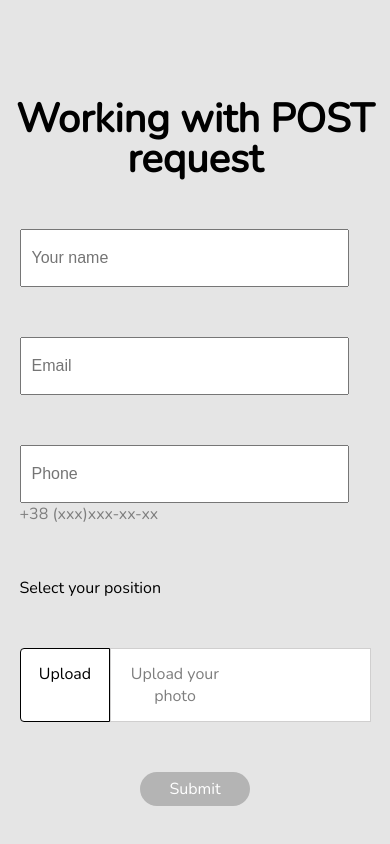
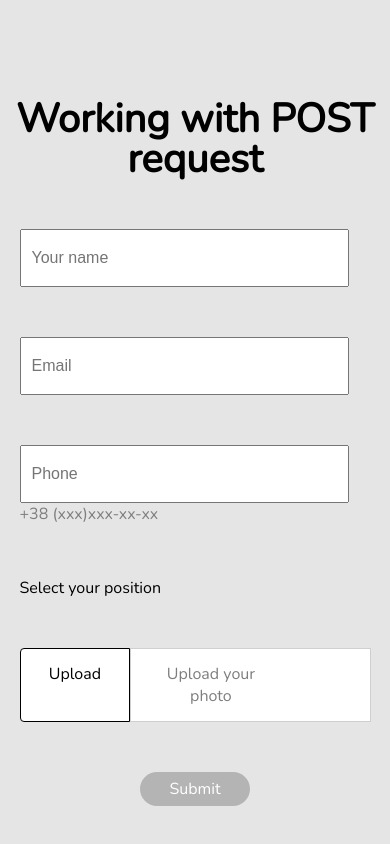
Before and after one commit to olksii/testforjob, a React (Create React App) app: page / in a window 390 px wide. Shown: the part 1055-1899 px from the top of the page. Built offline with nearby package versions, Linux system fonts and the light colour scheme; no server answers.

Commit message:
optimization

```diff
--- a/src/components/bottom-section/Form/Form.module.scss
+++ b/src/components/bottom-section/Form/Form.module.scss
@@ -53,6 +53,11 @@
     border: 1px solid #D0CFCF;
     color: #7E7E7E;
     padding: 14px 147px 14px 16px;
+
+    @media (max-width:460px) {
+        padding: 14px 95px 14px 16px;
+
+    }
 }
 
 .form_label{
```
